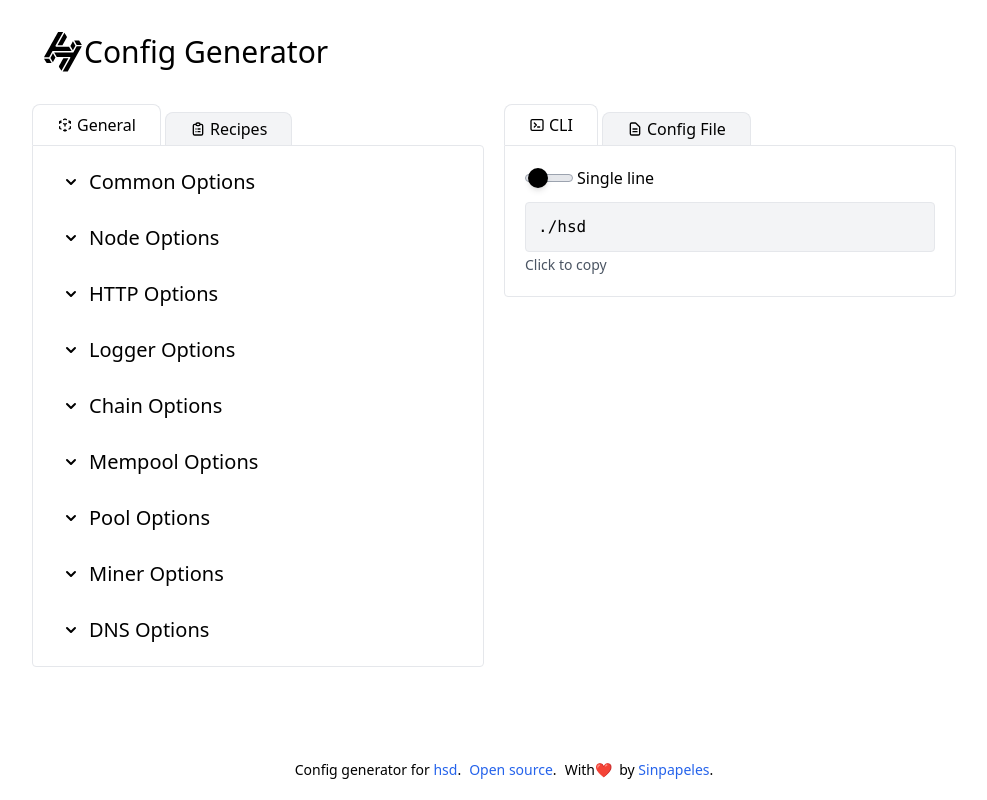
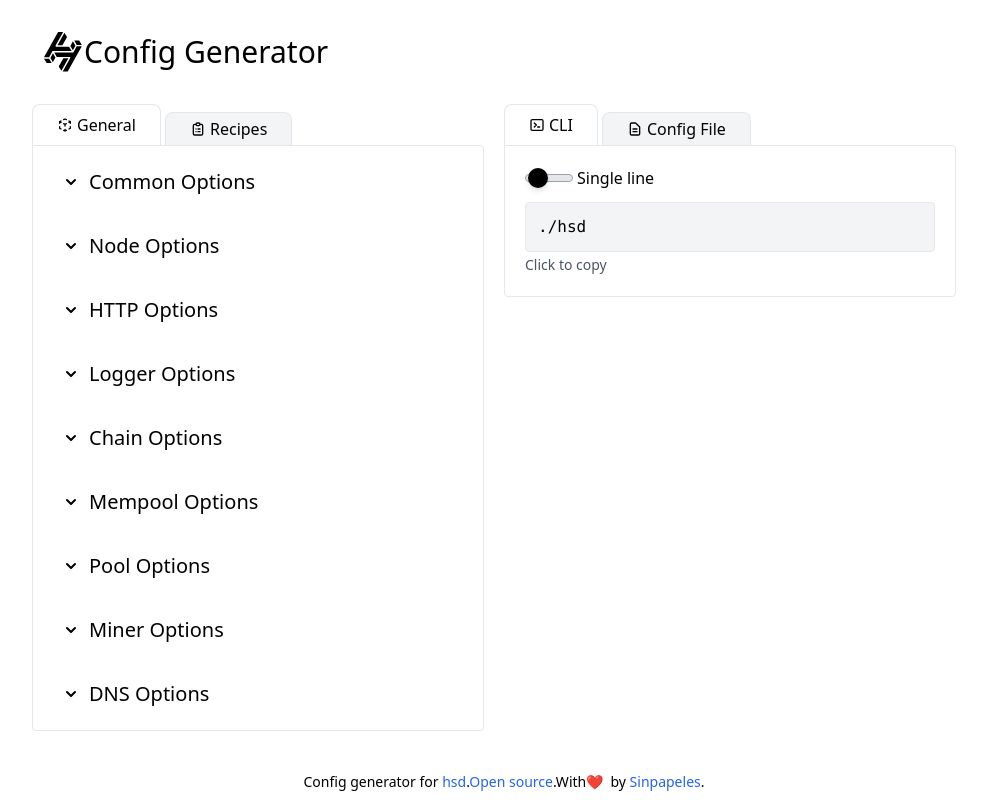
Before and after one commit to sinpapeles/hsd-config, a React (Vite) app: page / in a window 1280 px wide. Shown: the whole page, without its empty margins (136-1123 px from the left). Built offline with nearby package versions, Linux system fonts and the light colour scheme.

Commit message:
Better scroll

```diff
--- a/src/App.tsx
+++ b/src/App.tsx
@@ -11,14 +11,16 @@ const App = () => (
         Config Generator
       </header>
       <div className="flex flex-col flex-grow px-2 divide-y-2 md:divide-y-0 md:flex-row md:overflow-auto max-w-[60rem]  w-screen ">
-        <div className="flex flex-col pb-3 space-y-2 md:w-1/2 md:overflow-auto ">
+        <div className="flex flex-col pb-3 md:w-1/2 md:overflow-auto ">
           <Input />
         </div>
         <div className="py-3 md:w-1/2 md:mx-5 md:py-0">
           <Output />
         </div>
       </div>
-      <Footer />
+      <footer className="flex justify-center p-5 pb-2 space-x-2 text-sm">
+        <Footer />
+      </footer>
     </div>
   </div>
 );
--- a/src/components/Footer.tsx
+++ b/src/components/Footer.tsx
@@ -1,6 +1,5 @@
 const Footer = () => (
-  <footer>
-    <div className="flex justify-center px-5 my-5 space-x-2 text-sm">
+  <div>
     <span>
       Config generator for{'  '}
       <a
@@ -31,7 +30,6 @@ const Footer = () => (
       .
     </span>
   </div>
-  </footer>
 );
 
 export default Footer;
--- a/src/components/input/general/index.tsx
+++ b/src/components/input/general/index.tsx
@@ -9,7 +9,7 @@ import HTTP from './HTTP';
 import DNS from './DNS';
 
 const General = () => (
-  <>
+  <div className="flex flex-col space-y-2 ">
     <Common />
     <Node />
     <HTTP />
@@ -19,7 +19,7 @@ const General = () => (
     <Pool />
     <Miner />
     <DNS />
-  </>
+  </div>
 );
 
 export default General;
--- a/src/components/input/index.tsx
+++ b/src/components/input/index.tsx
@@ -9,7 +9,7 @@ import Recipes from './recipes';
 
 const tabClass = (active: boolean) =>
   cn(
-    'px-6 border border-b-0 border-gray-200 rounded-t-lg whitespace-nowrap select-none cursor-pointer',
+    'px-6 border border-b-0 border-gray-200 rounded-t-lg whitespace-nowrap select-none cursor-pointer transition-colors duration-500',
     {
       'py-2 bg-white': active,
       'py-1 bg-gray-100': !active,
@@ -35,7 +35,7 @@ const Output: React.FC = () => {
   const [tab, setTab] = useState('general');
 
   return (
-    <div>
+    <>
       <ul className="flex items-end space-x-1">
         {Object.entries(tabs).map(([key, value]) => (
           <li
@@ -47,11 +47,11 @@ const Output: React.FC = () => {
           </li>
         ))}
       </ul>
-      <div className="p-2 border border-gray-200 rounded-b rounded-tr">
+      <div className="p-2 border border-gray-200 rounded-b rounded-tr md:overflow-auto">
         {tab === 'general' && <General />}
         {tab === 'recipes' && <Recipes />}
       </div>
-    </div>
+    </>
   );
 };
 
--- a/src/components/output/index.tsx
+++ b/src/components/output/index.tsx
@@ -11,7 +11,7 @@ import EnvVars from './EnvVars';
 
 const tabClass = (active: boolean) =>
   cn(
-    'px-6 border border-b-0 border-gray-200 rounded-t-lg whitespace-nowrap select-none cursor-pointer',
+    'px-6 border border-b-0 border-gray-200 rounded-t-lg whitespace-nowrap select-none cursor-pointer transition-colors duration-500',
     {
       'py-2 bg-white': active,
       'py-1 bg-gray-100': !active,
```
Lines whose indentation alone changed are shown as unchanged.
